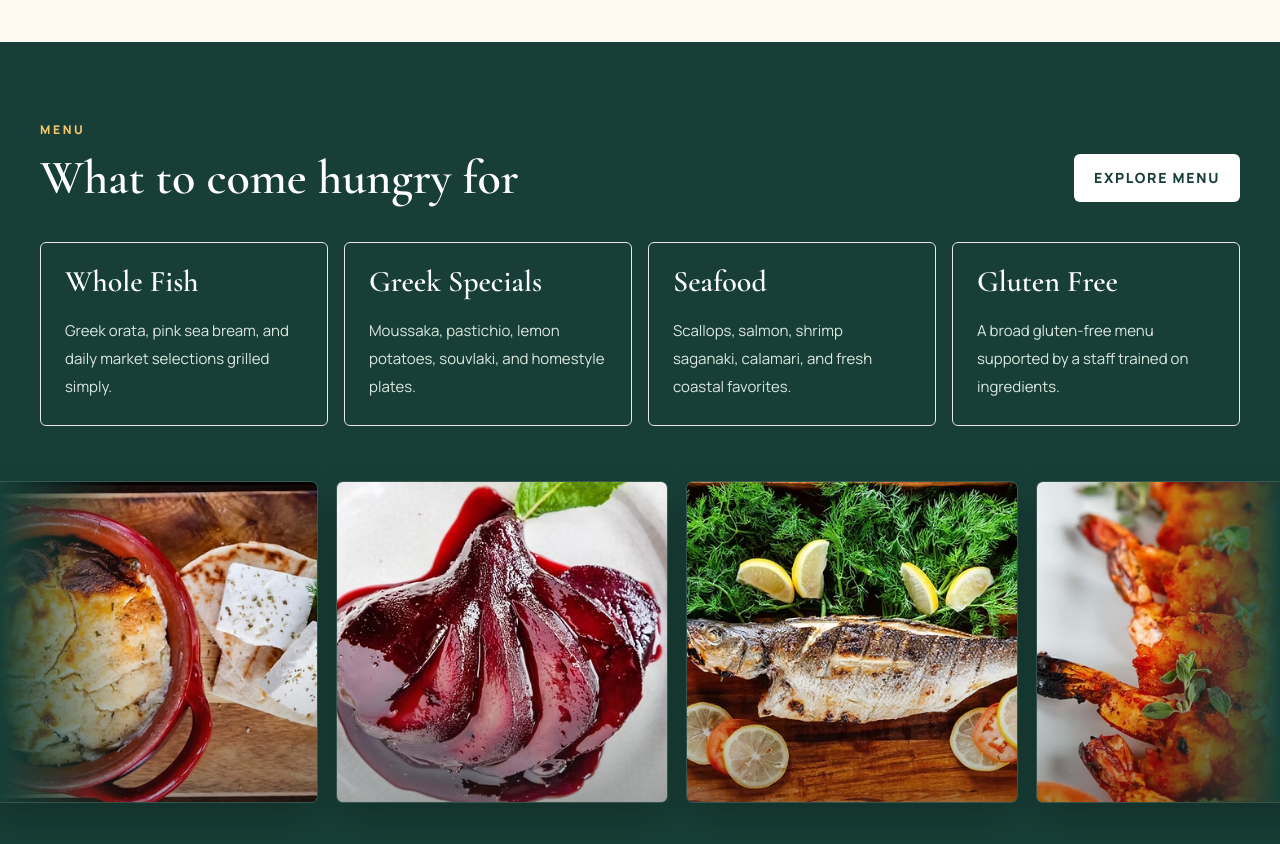
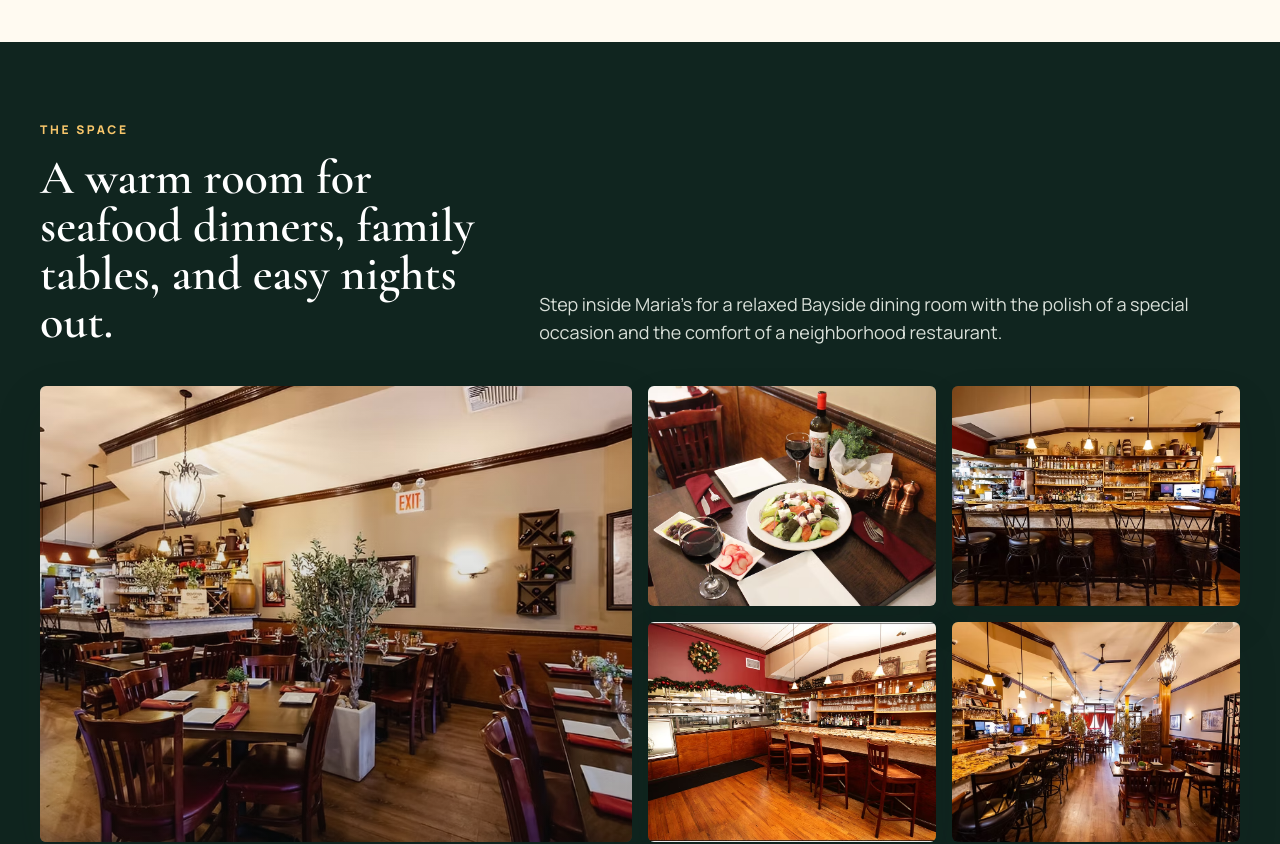
Before and after one commit to Volta-NYC/marias-mediterranean, a Next.js app: page / in a window 1280 px wide. Shown: the part 1160-2004 px from the top of the page. Built offline with nearby package versions, Linux system fonts and the light colour scheme.

Commit message:
added a space section

```diff
--- a/src/app/page.tsx
+++ b/src/app/page.tsx
@@ -30,6 +30,11 @@ const serviceCards = [
 const carouselImages = Array.from({ length: 8 }, (_, index) => ({
   src: `/img/carousal/${index + 1}.avif`,
   alt: `Maria's Mediterranean dish ${index + 1}`,
+}))
+
+const spaceImages = Array.from({ length: 5 }, (_, index) => ({
+  src: `/img/space/${index + 1}.avif`,
+  alt: `Maria's Mediterranean dining room ${index + 1}`,
 }))
 
 export default function HomePage() {
@@ -110,6 +115,50 @@ export default function HomePage() {
             promise: fresh ingredients, generous plates, and a table where
             families with different dietary needs can all eat well.
           </p>
+        </div>
+      </section>
+
+      <section className="bg-[#10251f] py-16 text-white sm:py-20">
+        <div className="mx-auto max-w-7xl px-5 sm:px-8 lg:px-10">
+          <div className="grid gap-8 lg:grid-cols-[0.8fr_1.2fr] lg:items-end">
+            <div>
+              <p className="text-xs font-extrabold uppercase tracking-[0.22em] text-[#f7c66b]">
+                The Space
+              </p>
+              <h2 className="mt-4 text-4xl font-semibold leading-[1.06] text-white sm:text-5xl">
+                A warm room for seafood dinners, family tables, and easy nights out.
+              </h2>
+            </div>
+            <p className="max-w-2xl text-[16px] leading-8 text-[#d8dfd8] sm:text-lg">
+              Step inside Maria&apos;s for a relaxed Bayside dining room with the
+              polish of a special occasion and the comfort of a neighborhood
+              restaurant.
+            </p>
+          </div>
+
+          <div className="mt-10 grid gap-4 sm:grid-cols-2 lg:grid-cols-4 lg:grid-rows-[220px_220px]">
+            <figure className="group relative min-h-[280px] overflow-hidden rounded-md bg-[#173f37] shadow-[0_18px_50px_rgba(23,33,28,0.12)] sm:col-span-2 lg:row-span-2 lg:min-h-0">
+              <img
+                src={spaceImages[0].src}
+                alt={spaceImages[0].alt}
+                className="h-full w-full object-cover transition duration-500 group-hover:scale-105"
+              />
+              <div className="absolute inset-0 bg-gradient-to-t from-[#101714]/30 to-transparent" />
+            </figure>
+
+            {spaceImages.slice(1).map((image) => (
+              <figure
+                key={image.src}
+                className="group relative min-h-[220px] overflow-hidden rounded-md bg-[#173f37] shadow-[0_18px_42px_rgba(23,33,28,0.10)]"
+              >
+                <img
+                  src={image.src}
+                  alt={image.alt}
+                  className="h-full w-full object-cover transition duration-500 group-hover:scale-105"
+                />
+              </figure>
+            ))}
+          </div>
         </div>
       </section>
 
```
